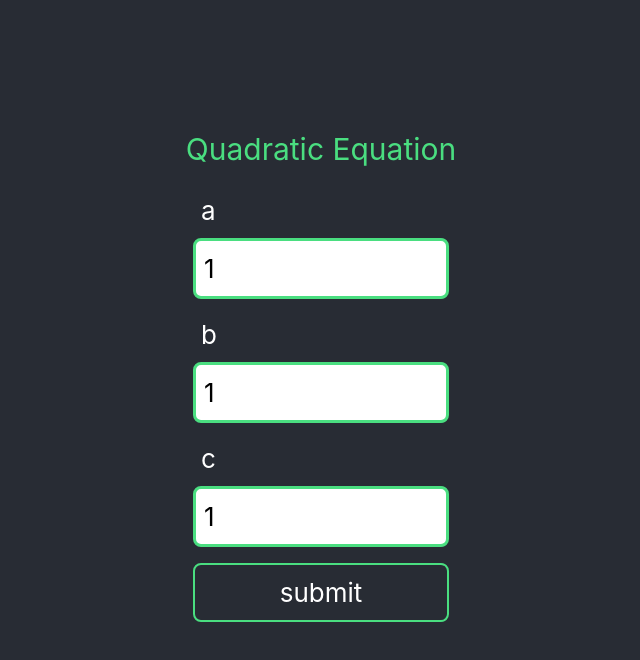
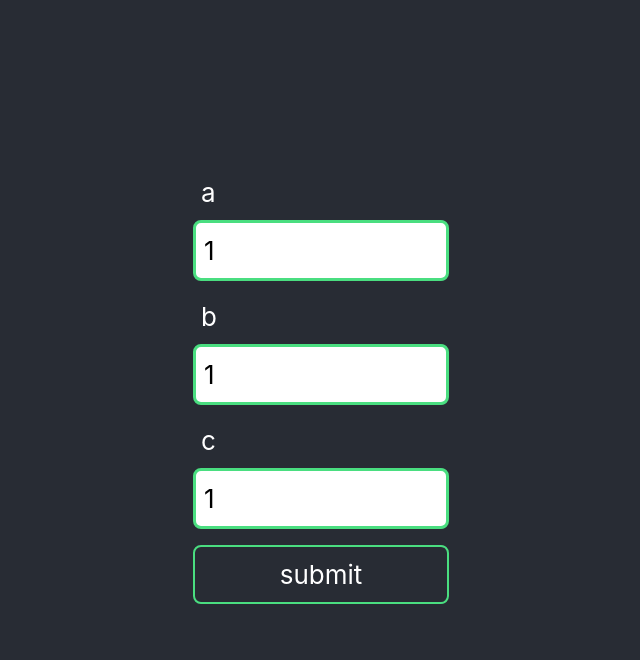
Before and after one commit to AZCPCF/math, a React (Create React App) app: page / in a window 1280 px wide. Shown: the top 660 px of the page, without its empty margins (319-959 px from the left). Built offline with nearby package versions, Linux system fonts and the light colour scheme.

Commit message:
use Components

```diff
--- a/src/App.jsx
+++ b/src/App.jsx
@@ -1,35 +1,24 @@
+import Input from "components/input";
+import Title from "components/title";
+import useQe from "hooks/useQe";
 import "./App.css";
-import useQe from "./hooks/useQe";
+import SubmitButton from "components/button/submit";
 function App() {
   const { result, solveQe, qe, handleChnageQe } = useQe();
-
   return (
     <div className="App">
-        <h1 className="text-3xl m-4 text-green-400">Quadratic Equation</h1>
+      <Title>Quadratic Equation</Title>
       {Object.keys(qe).map((item) => (
-          <div
-            className="w-[90%] md:w-1/3 sm:w-1/2 xl:w-1/5 text-left m-2"
-            key={item}
-          >
-            <label className="p-2" htmlFor={item}>
-              {item}
-            </label>
-            <input
-              className="text-black w-full border-[3px] border-green-400 rounded-lg p-2 mt-2"
+        <Input
           placeholder={item}
           id={item}
           onChange={handleChnageQe}
           value={qe[item]}
+          label={item}
         />
-          </div>
       ))}
 
-        <input
-          className="border-2 w-[90%] md:w-1/3 sm:w-1/2 xl:w-1/5 border-green-400 rounded-lg m-2 p-2 hover:bg-green-400"
-          type="submit"
-          value={"submit"}
-          onClick={solveQe}
-        />
+      <SubmitButton type="submit" value={"submit"} onClick={solveQe} />
       <p className="text-green-400 mt-14">{result}</p>
     </div>
   );
--- /dev/null
+++ b/src/components/button/submit/index.jsx
@@ -0,0 +1,16 @@
+const SubmitButton = ({
+  className,
+  type = "submit",
+  value = "submit",
+  onClick,
+  onSubmit,
+}) => (
+  <input
+    className="border-2 w-[90%] md:w-1/3 sm:w-1/2 xl:w-1/5 border-green-400 rounded-lg m-2 p-2 hover:bg-green-400"
+    type={type}
+    value={value}
+    onClick={onClick}
+    onSubmit={onSubmit}
+  />
+);
+export default SubmitButton;
--- /dev/null
+++ b/src/components/input/container/index.jsx
@@ -0,0 +1,9 @@
+const InputContainer = ({ className, children }) => (
+  <div
+    className={`w-[90%] md:w-1/3 sm:w-1/2 xl:w-1/5 text-left m-2 ${className}`}
+  >
+    {children}
+  </div>
+);
+
+export default InputContainer;
--- /dev/null
+++ b/src/components/input/index.jsx
@@ -0,0 +1,26 @@
+import InputContainer from "./container";
+import Label from "./label";
+
+const Input = ({
+  className = "",
+  containerClassName = "",
+  labelClassName = "",
+  placeholder = "enter sth...",
+  id = 0,
+  value = null,
+  label = "",
+  onChange,
+}) => (
+  <InputContainer className={containerClassName}>
+    <Label className={labelClassName} value={label} />
+    <input
+      className={`text-black w-full border-[3px] border-green-400 rounded-lg p-2 mt-2 ${className}`}
+      placeholder={placeholder}
+      id={id}
+      onChange={onChange}
+      value={value}
+    />
+  </InputContainer>
+);
+
+export default Input;
--- /dev/null
+++ b/src/components/input/label/index.jsx
@@ -0,0 +1,7 @@
+const Label = ({ className, value }) => (
+  <label className={`p-2 ${className}`} htmlFor={value}>
+    {value}
+  </label>
+);
+
+export default Label;
--- /dev/null
+++ b/src/components/title/index.jsx
@@ -0,0 +1,4 @@
+const Title = ({ className, title }) => (
+  <h1 className={`text-3xl m-4 text-green-400 ${className}`}>{title}</h1>
+);
+export default Title
```
Lines whose indentation alone changed are shown as unchanged.
